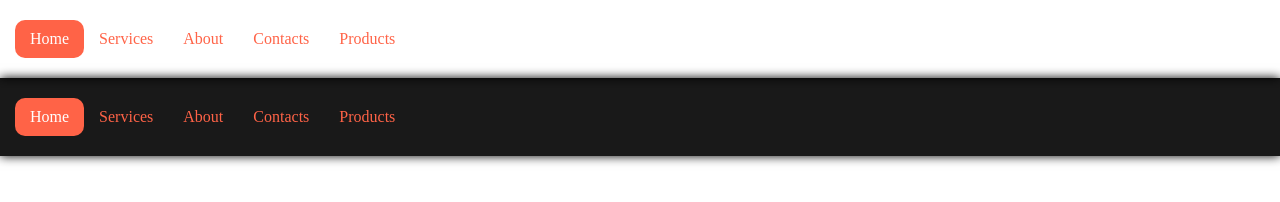
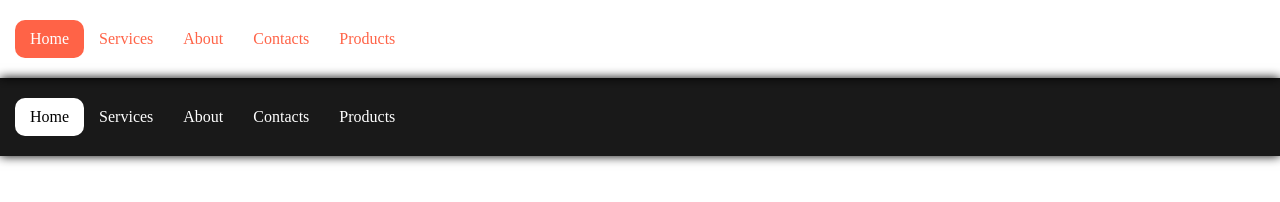
Before and after one commit to Erbol2/05.12.22, a plain HTML site: page index.html in a window 1280 px wide. Drawn offline with Linux system fonts and the light colour scheme.

Commit message:
editing second topbar

```diff
--- a/style.css
+++ b/style.css
@@ -132,6 +132,13 @@ h1 {
 .topbar.topbar-dark {
   background-color: rgba(0, 0, 0, 0.901);
 }
-.nav.nav-dark {
+.nav.nav-dark .nav-link {
   color: white;
 }
+.nav.nav-dark .nav-link:hover {
+  color: grey;
+}
+.nav.nav-dark .nav-link.active {
+  color: black;
+  background-color: white;
+}
```
